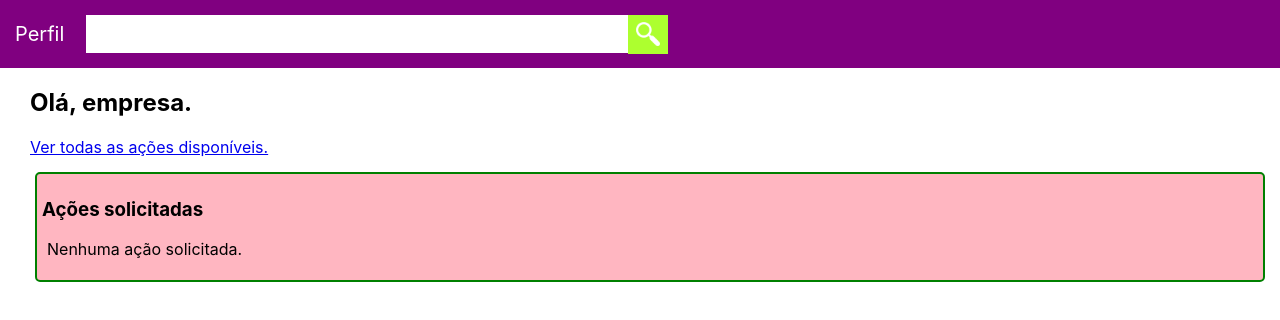
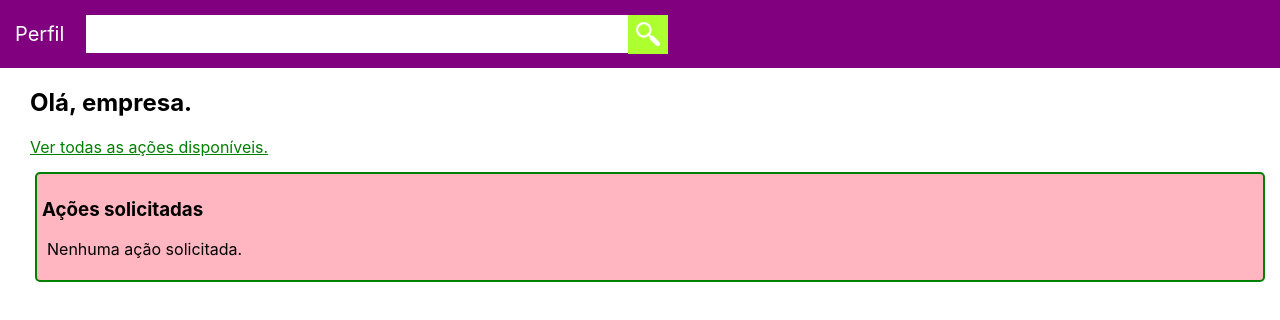
Before and after one commit to pedroqueiroga/moodar-selecao, a React (Create React App) app: page /profile in a window 1280 px wide. Shown: the top 320 px of the page. Built offline with nearby package versions, Linux system fonts and the light colour scheme.

Commit message:
Improves scope of green links (whole app)

```diff
--- a/src/components/SearchPage/SearchPage.module.css
+++ b/src/components/SearchPage/SearchPage.module.css
@@ -27,10 +27,6 @@
     overflow-wrap: break-word;
 }
 
-.listHeader p a {
-    color: green;
-}
-
 .listHeaderRight {
     display: inline-block;
     min-width: 190px;
--- a/src/index.css
+++ b/src/index.css
@@ -12,3 +12,7 @@ code {
     font-family: source-code-pro, Menlo, Monaco, Consolas, 'Courier New',
                  monospace;
 }
+
+a {
+    color: green;
+}
```
